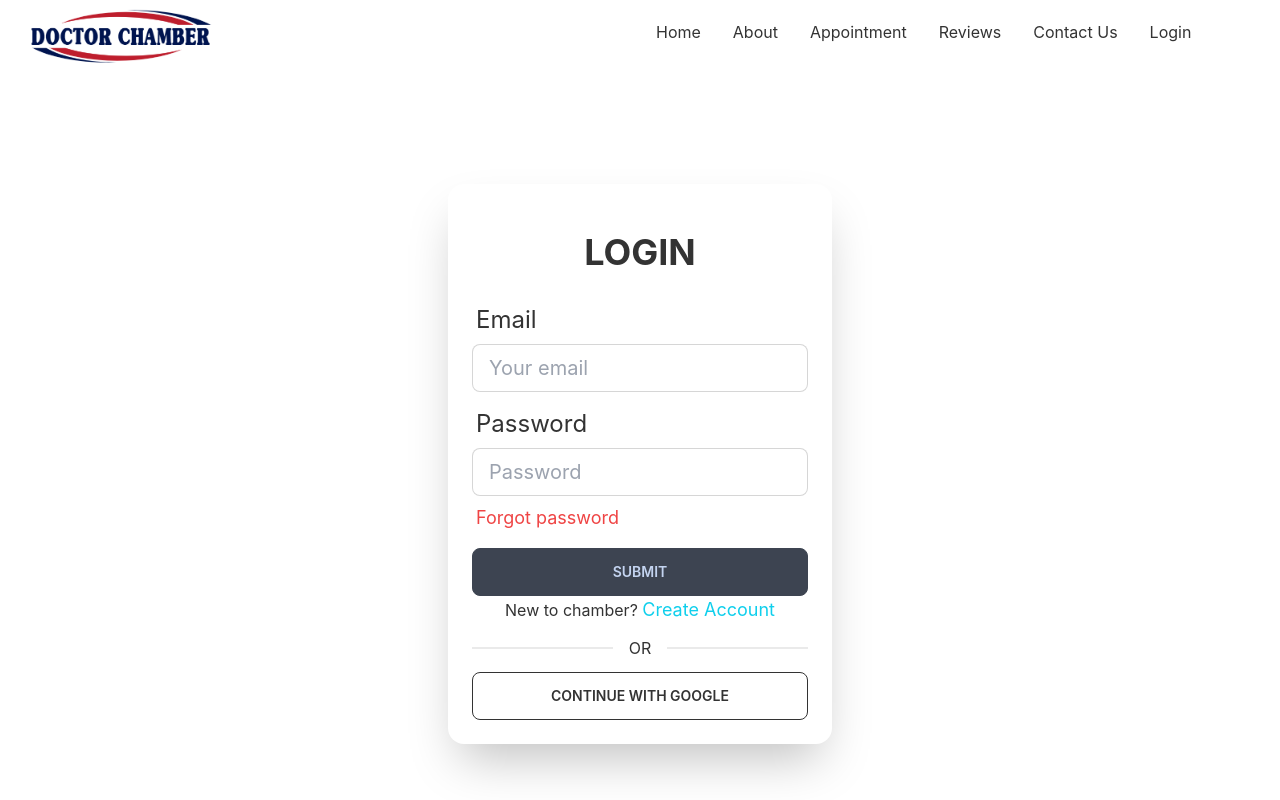
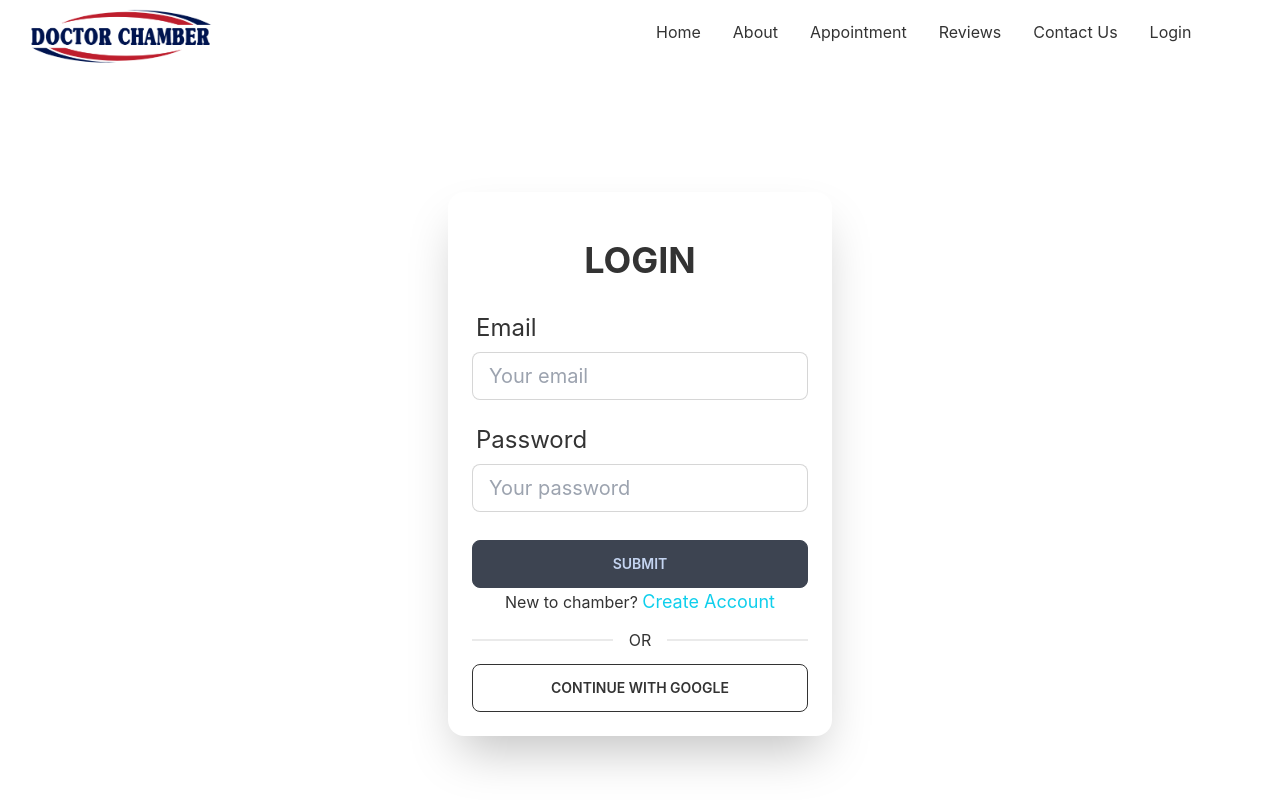
Before and after one commit to Shoriful-Islam-11055/doctor-chamber-client, a React (Create React App) app: page /login in a window 1280 px wide. Shown: the top 800 px of the page. Built offline with nearby package versions, Linux system fonts and the light colour scheme; no server answers.

Commit message:
login form validation

```diff
--- a/src/Pages/Login/Login.js
+++ b/src/Pages/Login/Login.js
@@ -1,21 +1,29 @@
 import React from "react";
+import { useForm } from "react-hook-form";
 import auth from "../../firebase.init";
 import { useSignInWithGoogle } from "react-firebase-hooks/auth";
 
 const Login = () => {
   const [signInWithGoogle, user, loading, error] = useSignInWithGoogle(auth);
+  const {
+    register,
+    formState: { errors },
+    handleSubmit,
+  } = useForm();
 
   if (user) {
     console.log(user.firstName);
   }
+
+  const onSubmit = (data) => console.log(data);
 
   return (
     <div className="flex justify-center items-center h-screen">
       <div className="card w-96 bg-base-100 shadow-2xl p-6">
         <div className="">
           <h2 className="text-center text-4xl font-bold py-6">LOGIN</h2>
-          <form>
 
+          <form onSubmit={handleSubmit(onSubmit)}>
             <div className="form-control w-full max-w-full">
               <label className="label">
                 <span className="text-2xl">Email</span>
@@ -23,8 +31,30 @@ const Login = () => {
               <input
                 type="email"
                 placeholder="Your email"
-                className="input input-bordered w-full max-w-full mb-2 text-xl"
+                className="input input-bordered w-full max-w-full text-xl"
+                {...register("email", {
+                  required: {
+                    value: true,
+                    message: "Email is required",
+                  },
+                  pattern: {
+                    value: /^\w+([\.-]?\w+)*@\w+([\.-]?\w+)*(\.\w{2,3})+$/,
+                    message: "Email is not valid", // JS only: <p>error message</p> TS only support string
+                  },
+                })}
               />
+              <label className="label">
+                {errors.email?.type === "required" && (
+                  <span className="label-text-alt text-red-500">
+                    {errors.email.message}
+                  </span>
+                )}
+                {errors.email?.type === "pattern" && (
+                  <span className="label-text-alt text-red-500">
+                    {errors.email.message}
+                  </span>
+                )}
+              </label>
             </div>
 
             <div className="form-control w-full max-w-full">
@@ -33,13 +63,30 @@ const Login = () => {
               </label>
               <input
                 type="password"
-                placeholder="Password"
-                className="input input-bordered w-full max-w-full text-xl"
+                placeholder="Your password"
+                className="input input-bordered w-full max-w-full  text-xl"
+                {...register("password", {
+                  required: {
+                    value: true,
+                    message: "password is required",
+                  },
+                  minLength: {
+                    value: 6,
+                    message: "Length must be 6 or more", // JS only: <p>error message</p> TS only support string
+                  },
+                })}
               />
-              <label className="label mb-2">
-                <span className="label-text-alt cursor-pointer text-lg text-red-500">
-                  Forgot password
-                </span>
+              <label className="label">
+                {errors.password?.type === "required" && (
+                  <span className="label-text-alt text-red-500">
+                    {errors.password.message}
+                  </span>
+                )}
+                {errors.password?.type === "minLength" && (
+                  <span className="label-text-alt text-red-500">
+                    {errors.password.message}
+                  </span>
+                )}
               </label>
             </div>
 
@@ -48,7 +95,7 @@ const Login = () => {
                 name="submit"
                 type="submit"
                 value="SUBMIT"
-                className="btn btn-wide w-full"
+                className="btn btn-wide w-full mt-3"
               />
               <label className="text-center">
                 New to chamber?&nbsp;
```
